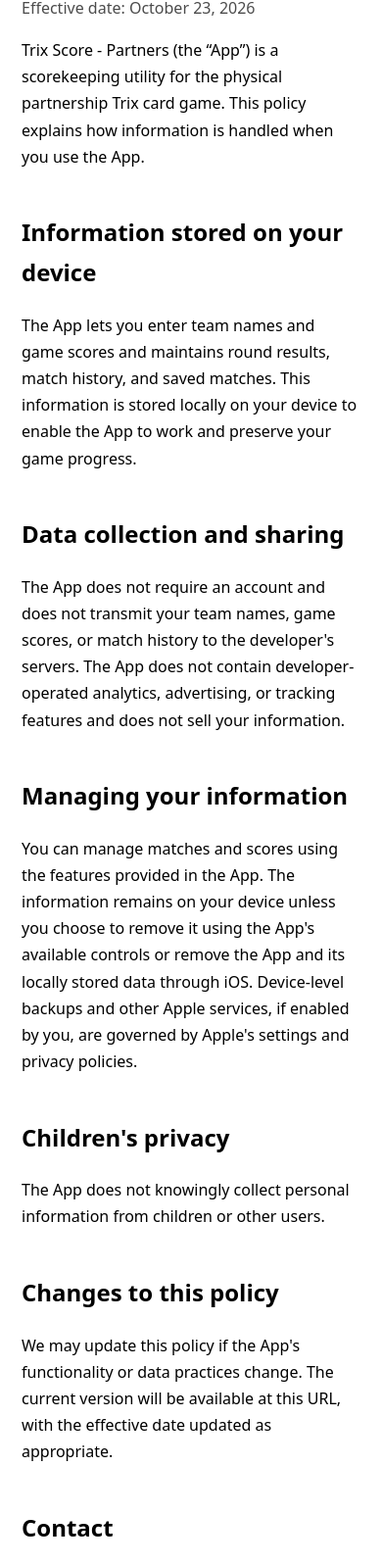
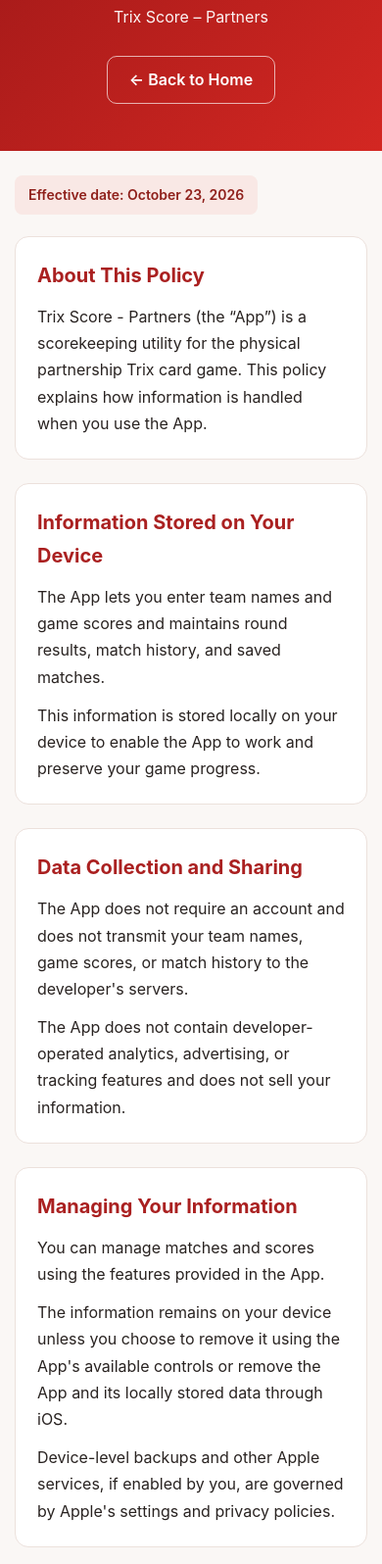
Before and after one commit to Sakor99/trix-score-website, a plain HTML site: page privacy-policy.html in a window 390 px wide. Shown: the part 158-1754 px from the top of the page at 98% size. Drawn offline with Linux system fonts and the light colour scheme.

Commit message:
Revise privacy policy HTML and styles
Updated HTML structure and styling for privacy policy page.

```diff
--- a/privacy-policy.html
+++ b/privacy-policy.html
@@ -1,40 +1,304 @@
-<!doctype html>
+
+<!DOCTYPE html>
 <html lang="en">
 <head>
-  <meta charset="utf-8">
+  <meta charset="UTF-8">
   <meta name="viewport" content="width=device-width, initial-scale=1">
-  <meta name="description" content="Privacy Policy for Trix Score - Partners, a scorekeeper for the partnership Trix card game.">
-  <title>Privacy Policy — Trix Score - Partners</title>
+  <meta name="description"
+        content="Privacy Policy for Trix Score - Partners, a scorekeeper for the partnership Trix card game.">
+
+  <title>Privacy Policy | Trix Score – Partners</title>
+
   <style>
-    :root { color-scheme: light dark; font-family: system-ui, -apple-system, BlinkMacSystemFont, "Segoe UI", sans-serif; }
-    body { max-width: 760px; padding: 30px 22px 70px; margin: 0 auto; line-height: 1.7; }
-    h1 { line-height: 1.25; } h2 { margin-top: 1.8em; }
-    .sub { opacity: .7; } a { color: #b63840; }
+    * {
+      box-sizing: border-box;
+    }
+
+    body {
+      margin: 0;
+      font-family: -apple-system, BlinkMacSystemFont,
+                   "Segoe UI", sans-serif;
+      background: #faf7f5;
+      color: #292321;
+      line-height: 1.7;
+    }
+
+    header {
+      background: linear-gradient(135deg, #9e1818, #d32722);
+      color: white;
+      text-align: center;
+      padding: 65px 20px;
+    }
+
+    header h1 {
+      font-size: 40px;
+      margin: 0 0 8px;
+      line-height: 1.25;
+    }
+
+    header p {
+      font-size: 18px;
+      opacity: .95;
+      margin: 0;
+    }
+
+    .suits {
+      font-size: 32px;
+      margin-bottom: 14px;
+      letter-spacing: 5px;
+    }
+
+    nav {
+      margin-top: 26px;
+    }
+
+    nav a {
+      display: inline-block;
+      padding: 10px 22px;
+      color: white;
+      text-decoration: none;
+      border: 1px solid rgba(255, 255, 255, .65);
+      border-radius: 10px;
+      font-weight: 600;
+      transition: background .2s;
+    }
+
+    nav a:hover {
+      background: rgba(255, 255, 255, .15);
+    }
+
+    main {
+      max-width: 850px;
+      margin: auto;
+      padding: 45px 22px;
+    }
+
+    section {
+      background: white;
+      border: 1px solid #ece1dc;
+      border-radius: 18px;
+      padding: 28px;
+      margin-bottom: 24px;
+    }
+
+    h2 {
+      color: #aa2020;
+      margin-top: 0;
+      margin-bottom: 12px;
+      font-size: 22px;
+    }
+
+    p {
+      margin: 0 0 12px;
+    }
+
+    section p:last-child {
+      margin-bottom: 0;
+    }
+
+    a {
+      color: #a31c1c;
+    }
+
+    .effective-date {
+      display: inline-block;
+      background: #f9e8e5;
+      color: #8f201b;
+      padding: 8px 14px;
+      border-radius: 8px;
+      font-size: 14px;
+      font-weight: 600;
+      margin-bottom: 22px;
+    }
+
+    .button {
+      display: inline-block;
+      background: #b51e1e;
+      color: white;
+      text-decoration: none;
+      padding: 12px 22px;
+      border-radius: 10px;
+      font-weight: 600;
+      margin-top: 12px;
+    }
+
+    .button:hover {
+      background: #921616;
+    }
+
+    footer {
+      text-align: center;
+      color: #777;
+      padding: 10px 20px 35px;
+      font-size: 14px;
+    }
+
+    footer a {
+      color: #a31c1c;
+      text-decoration: none;
+    }
+
+    @media (max-width: 600px) {
+      header {
+        padding: 48px 18px;
+      }
+
+      header h1 {
+        font-size: 30px;
+      }
+
+      header p {
+        font-size: 16px;
+      }
+
+      main {
+        padding: 25px 15px;
+      }
+
+      section {
+        padding: 22px;
+        border-radius: 14px;
+      }
+
+      h2 {
+        font-size: 20px;
+      }
+    }
   </style>
 </head>
+
 <body>
+
+  <header>
+    <div class="suits">♥ ♠ ♣ ♦</div>
+
+    <h1>Privacy Policy</h1>
+    <p>Trix Score – Partners</p>
+
+    <nav>
+      <a href="./">← Back to Home</a>
+    </nav>
+  </header>
+
   <main>
-    <h1>Privacy Policy — Trix Score - Partners</h1>
-    <p class="sub">Effective date: October 23, 2026</p>
-    <p>Trix Score - Partners (the “App”) is a scorekeeping utility for the physical partnership Trix card game. This policy explains how information is handled when you use the App.</p>
 
-    <h2>Information stored on your device</h2>
-    <p>The App lets you enter team names and game scores and maintains round results, match history, and saved matches. This information is stored locally on your device to enable the App to work and preserve your game progress.</p>
+    <div class="effective-date">
+      Effective date: October 23, 2026
+    </div>
 
-    <h2>Data collection and sharing</h2>
-    <p>The App does not require an account and does not transmit your team names, game scores, or match history to the developer's servers. The App does not contain developer-operated analytics, advertising, or tracking features and does not sell your information.</p>
+    <section>
+      <h2>About This Policy</h2>
 
-    <h2>Managing your information</h2>
-    <p>You can manage matches and scores using the features provided in the App. The information remains on your device unless you choose to remove it using the App's available controls or remove the App and its locally stored data through iOS. Device-level backups and other Apple services, if enabled by you, are governed by Apple's settings and privacy policies.</p>
+      <p>
+        Trix Score - Partners (the “App”) is a
+        scorekeeping utility for the physical partnership
+        Trix card game. This policy explains how
+        information is handled when you use the App.
+      </p>
+    </section>
 
-    <h2>Children's privacy</h2>
-    <p>The App does not knowingly collect personal information from children or other users.</p>
+    <section>
+      <h2>Information Stored on Your Device</h2>
 
-    <h2>Changes to this policy</h2>
-    <p>We may update this policy if the App's functionality or data practices change. The current version will be available at this URL, with the effective date updated as appropriate.</p>
+      <p>
+        The App lets you enter team names and game
+        scores and maintains round results, match
+        history, and saved matches.
+      </p>
 
-    <h2>Contact</h2>
-    <p>For questions about this policy or the App's privacy practices, contact: <strong>samer.sakor@icloud.com</strong>.</p>
+      <p>
+        This information is stored locally on your
+        device to enable the App to work and preserve
+        your game progress.
+      </p>
+    </section>
+
+    <section>
+      <h2>Data Collection and Sharing</h2>
+
+      <p>
+        The App does not require an account and does
+        not transmit your team names, game scores,
+        or match history to the developer's servers.
+      </p>
+
+      <p>
+        The App does not contain developer-operated
+        analytics, advertising, or tracking features
+        and does not sell your information.
+      </p>
+    </section>
+
+    <section>
+      <h2>Managing Your Information</h2>
+
+      <p>
+        You can manage matches and scores using the
+        features provided in the App.
+      </p>
+
+      <p>
+        The information remains on your device unless
+        you choose to remove it using the App's available
+        controls or remove the App and its locally
+        stored data through iOS.
+      </p>
+
+      <p>
+        Device-level backups and other Apple services,
+        if enabled by you, are governed by Apple's
+        settings and privacy policies.
+      </p>
+    </section>
+
+    <section>
+      <h2>Children's Privacy</h2>
+
+      <p>
+        The App does not knowingly collect personal
+        information from children or other users.
+      </p>
+    </section>
+
+    <section>
+      <h2>Changes to This Policy</h2>
+
+      <p>
+        We may update this policy if the App's
+        functionality or data practices change.
+        The current version will be available at
+        this URL, with the effective date updated
+        as appropriate.
+      </p>
+    </section>
+
+    <section>
+      <h2>Contact & Support</h2>
+
+      <p>
+        For questions about this policy or the App's
+        privacy practices, contact:
+      </p>
+
+      <p>
+        <strong>samer.sakor@icloud.com</strong>
+      </p>
+
+      <a class="button" href="mailto:samer.sakor@icloud.com">
+        Email Support
+      </a>
+    </section>
+
   </main>
+
+  <footer>
+    <p>© 2026 Trix Score. All rights reserved.</p>
+    <p>
+      <a href="./">Home</a>
+      &nbsp;·&nbsp;
+      <a href="privacy-policy.html">Privacy Policy</a>
+    </p>
+  </footer>
+
 </body>
 </html>
```
